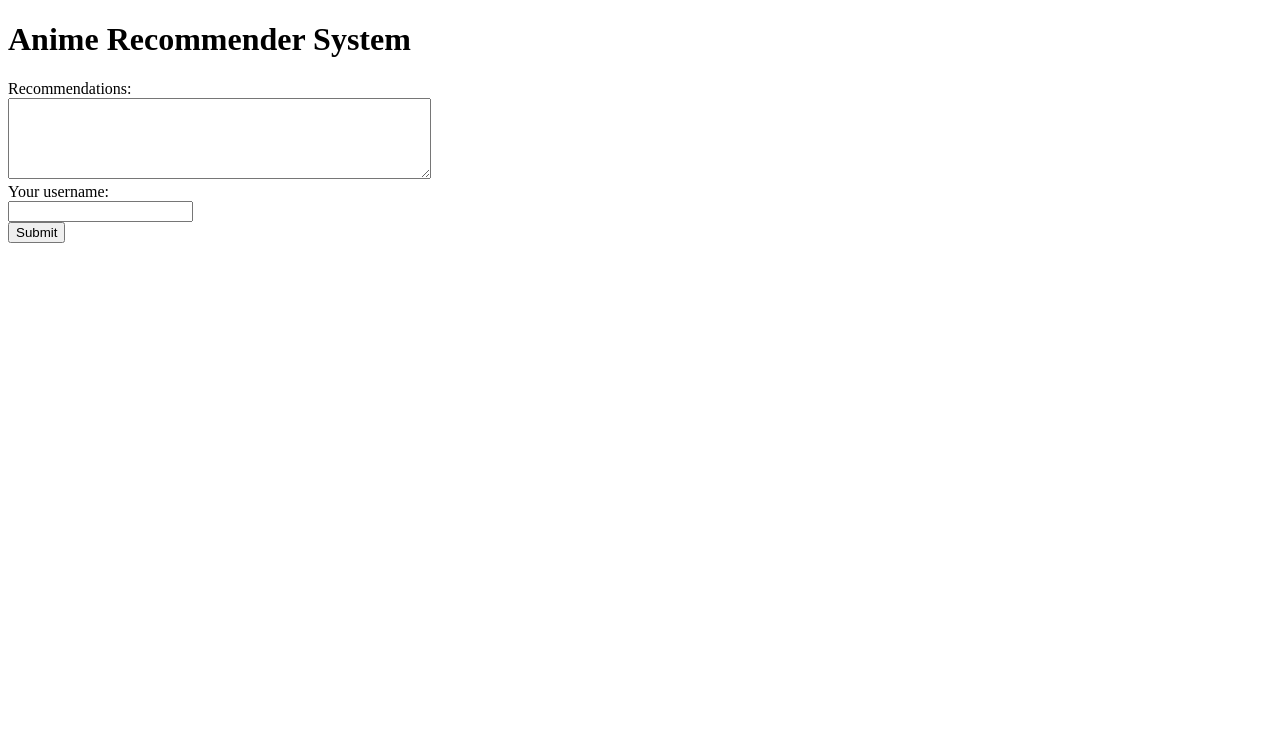
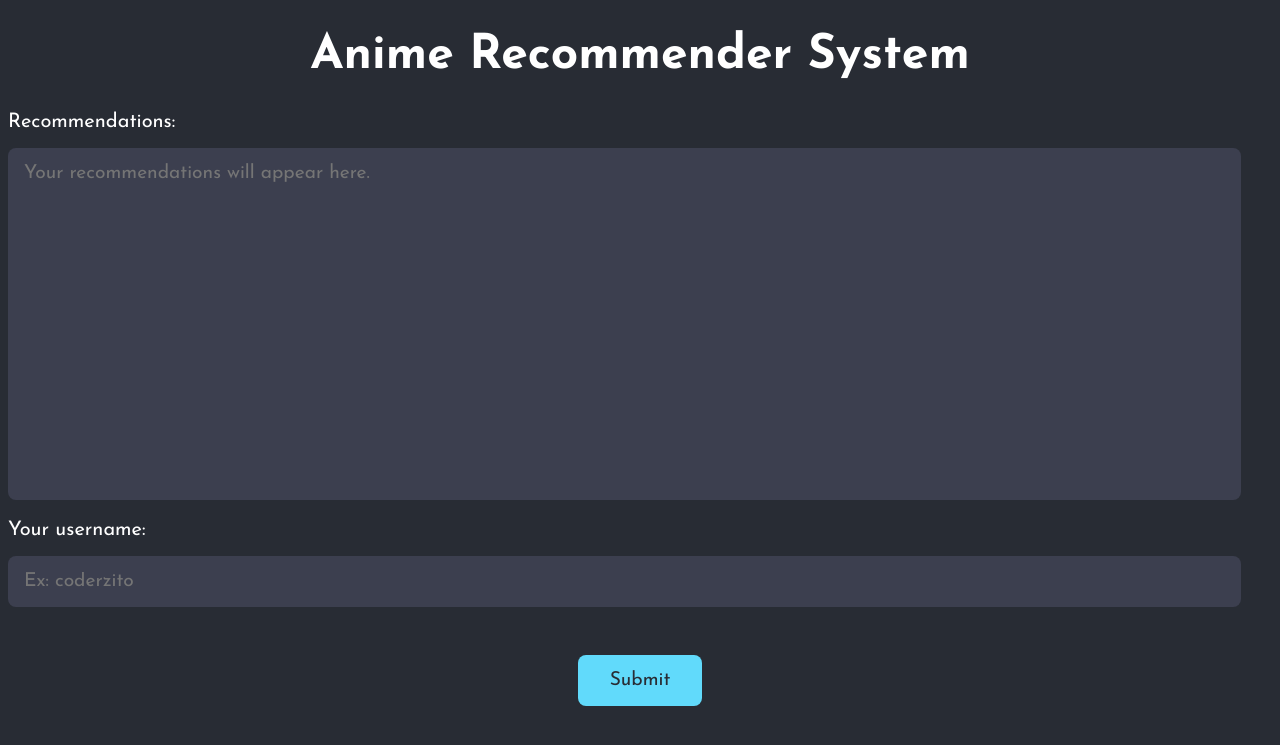
Before and after one commit to ghffadel/anime-recommender-system, a Flask app: page / in a window 1280 px wide. Shown: the top 745 px of the page. Run offline with Flask 2, Linux system fonts and the light colour scheme; parts of the project's set-up code (start-up, migrations or seed data) failed here and were passed over.

Commit message:
Added styles to the page
- Added a stylesheet
- Updated some directories

```diff
--- a/app.py
+++ b/app.py
@@ -1,7 +1,7 @@
 from flask import Flask, jsonify, request, render_template
-import preprocessing, recommendation
+from src import preprocessing, recommendation
 
-app = Flask(__name__)
+app = Flask(__name__, static_url_path = "/static")
 
 @app.route("/")
 def index ():
--- a/recommendation.py
+++ b/src/recommendation.py
@@ -1,4 +1,4 @@
-from preprocessing import load_watched_animes
+from .preprocessing import load_watched_animes
 from sklearn.metrics.pairwise import cosine_similarity
 
 def get_similar_animes (anime_id, animes, vectors, quantity = 10):
--- /dev/null
+++ b/static/styles.css
@@ -0,0 +1,66 @@
+@font-face {
+    font-family: "JosefinSans";
+    src: url("/static/fonts/JosefinSans.ttf") format("truetype");
+}
+
+body, button, textarea, input {
+    font-family: "JosefinSans", sans-serif;
+}
+
+body {
+    background-color: #282c34;
+    color: #fff;
+}
+
+h1 {
+    font-size: 3rem;
+    text-align: center;
+    margin: 2rem;
+}
+
+label {
+    font-size: 1.25rem;
+}
+
+textarea {
+    height: 40vh;
+    width: 95%;
+    padding: 1rem;
+    font-size: 1.2rem;
+    border-radius: 0.5rem;
+    border: none;
+    margin: 1rem 0;
+    background-color: #3c3f4f;
+    color: #fff;
+    resize: none;
+    user-select: text;
+}
+
+input[type="text"] {
+    width: 95%;
+    padding: 1rem;
+    font-size: 1.2rem;
+    border-radius: 0.5rem;
+    border: none;
+    margin: 1rem 0;
+    background-color: #3c3f4f;
+    color: #fff;
+}
+
+button {
+    display: block;
+    margin: 2rem auto;
+    padding: 1rem 2rem;
+    border-radius: 0.5rem;
+    border: none;
+    background-color: #61dafb;
+    color: #282c34;
+    font-size: 1.2rem;
+    cursor: pointer;
+    transition: background-color 0.2s ease;
+}
+
+button:hover {
+    background-color: #282c34;
+    color: #61dafb;
+}
--- a/templates/index.html
+++ b/templates/index.html
@@ -3,6 +3,7 @@
 <html lang="en">
   <head>
     <title>Anime Recommender System</title>
+    <link rel="stylesheet" href="{{ url_for('static', filename='styles.css') }}">
     <script src="https://code.jquery.com/jquery-3.6.4.min.js"></script>
   </head>
 
@@ -11,10 +12,10 @@
 
     <form id="form" method="POST" action="/recommendations">
       <label for="recommendations">Recommendations:</label><br>
-      <textarea id="recommendations" name="recommendations" rows="5" cols="50"></textarea><br>
+      <textarea id="recommendations" name="recommendations" rows="5" cols="50" placeholder="Your recommendations will appear here." readonly></textarea><br>
 
       <label for="username">Your username:</label><br>
-      <input type="text" id="username" name="username"><br>
+      <input type="text" id="username" name="username" placeholder="Ex: coderzito"><br>
 
       <button type="submit">Submit</button>
     </form>
@@ -33,7 +34,14 @@
             data: $('#form').serialize(),
             success: function(response) {
               let recommendations = response["recommendations"].join("\n");
-              $('#recommendations').val(recommendations);
+
+              if (recommendations.length > 0) {
+                $('#recommendations').val(recommendations);
+              }
+
+              else {
+                $('#recommendations').val("Couldn't load recommendations :(");
+              }
             },
             error: function() {
               $('#recommendations').val("Couldn't load recommendations :(");
```
Also changed, not shown: src/preprocessing.py (renamed from preprocessing.py), static/fonts/JosefinSans.ttf (added).
